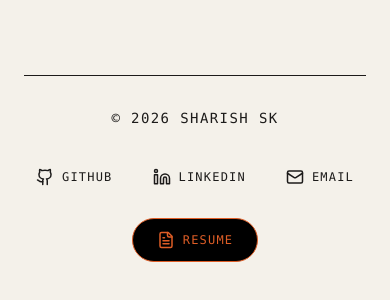
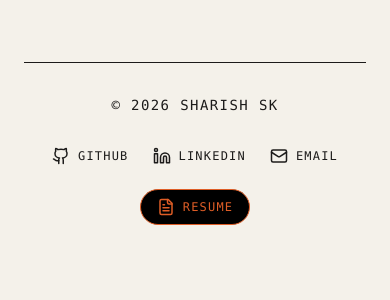
Before and after one commit to sharishsk20/sharishsk20.github.io, a React (Vite) app: page / in a window 390 px wide. Shown: the part 7188-7488 px from the top of the page. Built offline with nearby package versions, Linux system fonts and the light colour scheme.

Commit message:
Revert magnetic hover effects

```diff
--- a/src/App.tsx
+++ b/src/App.tsx
@@ -3,7 +3,6 @@ import gsap from 'gsap';
 import { ScrollTrigger } from 'gsap/ScrollTrigger';
 import Lenis from 'lenis';
 import { ArrowDownRight, ArrowUpRight, Github, Linkedin, Mail, FileText, X } from 'lucide-react';
-import Magnetic from './Magnetic';
 
 gsap.registerPlugin(ScrollTrigger);
 
@@ -240,15 +239,9 @@ export default function App() {
 
       <nav className="fixed top-0 w-full p-6 md:p-10 flex justify-end items-center z-40 mix-blend-difference text-[var(--color-marty-bg)] pointer-events-none">
         <div className="flex gap-6 text-sm font-medium uppercase tracking-widest hidden md:flex pointer-events-auto">
-          <Magnetic>
-            <a href="#about-section" onMouseEnter={handleHoverEnter} onMouseLeave={handleHoverLeave} className="hover:opacity-60 transition-opacity p-2">About</a>
-          </Magnetic>
-          <Magnetic>
-            <a href="#projects-section" onMouseEnter={handleHoverEnter} onMouseLeave={handleHoverLeave} className="hover:opacity-60 transition-opacity p-2">Projects</a>
-          </Magnetic>
-          <Magnetic>
-            <a href="#contact-section" onMouseEnter={handleHoverEnter} onMouseLeave={handleHoverLeave} className="hover:opacity-60 transition-opacity p-2">Contact</a>
-          </Magnetic>
+          <a href="#about-section" onMouseEnter={handleHoverEnter} onMouseLeave={handleHoverLeave} className="hover:opacity-60 transition-opacity">About</a>
+          <a href="#projects-section" onMouseEnter={handleHoverEnter} onMouseLeave={handleHoverLeave} className="hover:opacity-60 transition-opacity">Projects</a>
+          <a href="#contact-section" onMouseEnter={handleHoverEnter} onMouseLeave={handleHoverLeave} className="hover:opacity-60 transition-opacity">Contact</a>
         </div>
       </nav>
 
@@ -637,16 +630,14 @@ export default function App() {
             Currently open for new opportunities, collaborations, and discussions about edge compute architecture.
           </p>
 
-          <Magnetic strength={0.3}>
           <a
             href="mailto:sharishsasi@gmail.com"
             onMouseEnter={handleHoverEnter}
             onMouseLeave={handleHoverLeave}
-              className="group relative inline-flex items-center gap-4 text-2xl md:text-4xl font-display font-bold uppercase border-b-2 border-current pb-2 hover:opacity-70 transition-opacity pointer-events-auto p-4"
+            className="group relative inline-flex items-center gap-4 text-2xl md:text-4xl font-display font-bold uppercase border-b-2 border-current pb-2 hover:opacity-70 transition-opacity pointer-events-auto"
           >
             Say Hello <ArrowUpRight className="group-hover:translate-x-2 group-hover:-translate-y-2 transition-transform" />
           </a>
-          </Magnetic>
         </div>
 
         <div className="max-w-7xl mx-auto w-full flex flex-col md:flex-row justify-between items-center z-10 border-t border-current pt-8 mt-12 gap-8 md:gap-0">
@@ -655,26 +646,18 @@ export default function App() {
           </div>
 
           <div className="flex gap-6 md:gap-8 flex-wrap justify-center pointer-events-auto">
-            <Magnetic>
-              <a href="https://github.com/sharishsk20" target="_blank" rel="noreferrer" onMouseEnter={handleHoverEnter} onMouseLeave={handleHoverLeave} className="flex items-center gap-2 font-mono text-xs md:text-sm uppercase tracking-widest hover:opacity-60 transition-opacity p-2">
+            <a href="https://github.com/sharishsk20" target="_blank" rel="noreferrer" onMouseEnter={handleHoverEnter} onMouseLeave={handleHoverLeave} className="flex items-center gap-2 font-mono text-xs md:text-sm uppercase tracking-widest hover:opacity-60 transition-opacity">
               <Github size={18} /> GitHub
             </a>
-            </Magnetic>
-            <Magnetic>
-              <a href="https://www.linkedin.com/in/sharishsk20" target="_blank" rel="noreferrer" onMouseEnter={handleHoverEnter} onMouseLeave={handleHoverLeave} className="flex items-center gap-2 font-mono text-xs md:text-sm uppercase tracking-widest hover:opacity-60 transition-opacity p-2">
+            <a href="https://www.linkedin.com/in/sharishsk20" target="_blank" rel="noreferrer" onMouseEnter={handleHoverEnter} onMouseLeave={handleHoverLeave} className="flex items-center gap-2 font-mono text-xs md:text-sm uppercase tracking-widest hover:opacity-60 transition-opacity">
               <Linkedin size={18} /> LinkedIn
             </a>
-            </Magnetic>
-            <Magnetic>
-              <a href="#" onClick={handleCopyEmail} onMouseEnter={handleHoverEnter} onMouseLeave={handleHoverLeave} className="flex items-center gap-2 font-mono text-xs md:text-sm uppercase tracking-widest hover:opacity-60 transition-opacity p-2">
+            <a href="#" onClick={handleCopyEmail} onMouseEnter={handleHoverEnter} onMouseLeave={handleHoverLeave} className="flex items-center gap-2 font-mono text-xs md:text-sm uppercase tracking-widest hover:opacity-60 transition-opacity">
               <Mail size={18} /> {emailCopied ? "Copied!" : "Email"}
             </a>
-            </Magnetic>
-            <Magnetic>
-              <a href="https://drive.google.com/file/d/1FO2KWyW5Uc0BxJNEsZgrwsJtaU-3eF1K/view?usp=sharing" target="_blank" rel="noreferrer" onMouseEnter={handleHoverEnter} onMouseLeave={handleHoverLeave} className="flex items-center gap-2 font-mono text-xs md:text-sm uppercase tracking-widest hover:opacity-60 transition-opacity text-[#DE5D26] bg-black dark:text-black dark:bg-[#F4F1EA] px-6 py-3 rounded-full border border-current">
+            <a href="https://drive.google.com/file/d/1FO2KWyW5Uc0BxJNEsZgrwsJtaU-3eF1K/view?usp=sharing" target="_blank" rel="noreferrer" onMouseEnter={handleHoverEnter} onMouseLeave={handleHoverLeave} className="flex items-center gap-2 font-mono text-xs md:text-sm uppercase tracking-widest hover:opacity-60 transition-opacity text-[#DE5D26] bg-black dark:text-black dark:bg-[#F4F1EA] px-4 py-2 rounded-full border border-current">
               <FileText size={18} /> Resume
             </a>
-            </Magnetic>
           </div>
         </div>
       </section>
```
Lines whose indentation alone changed are shown as unchanged.
